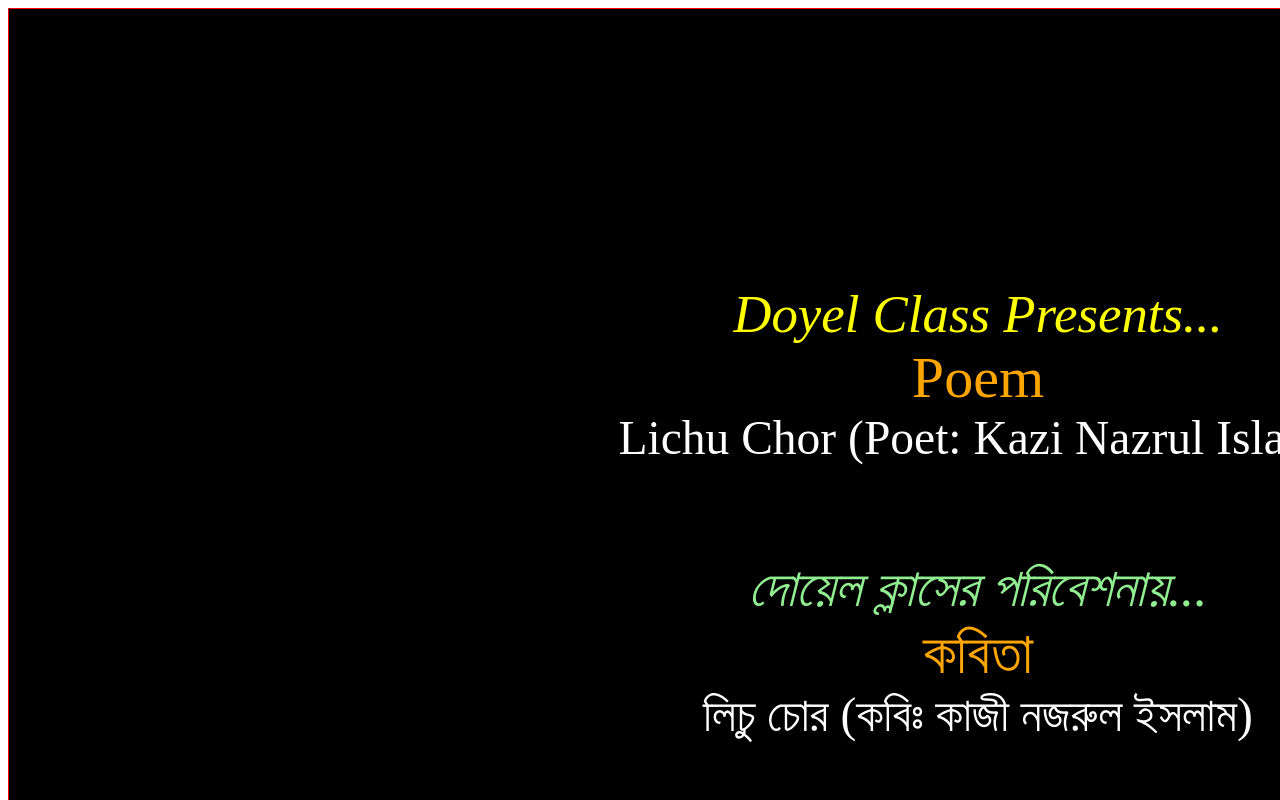
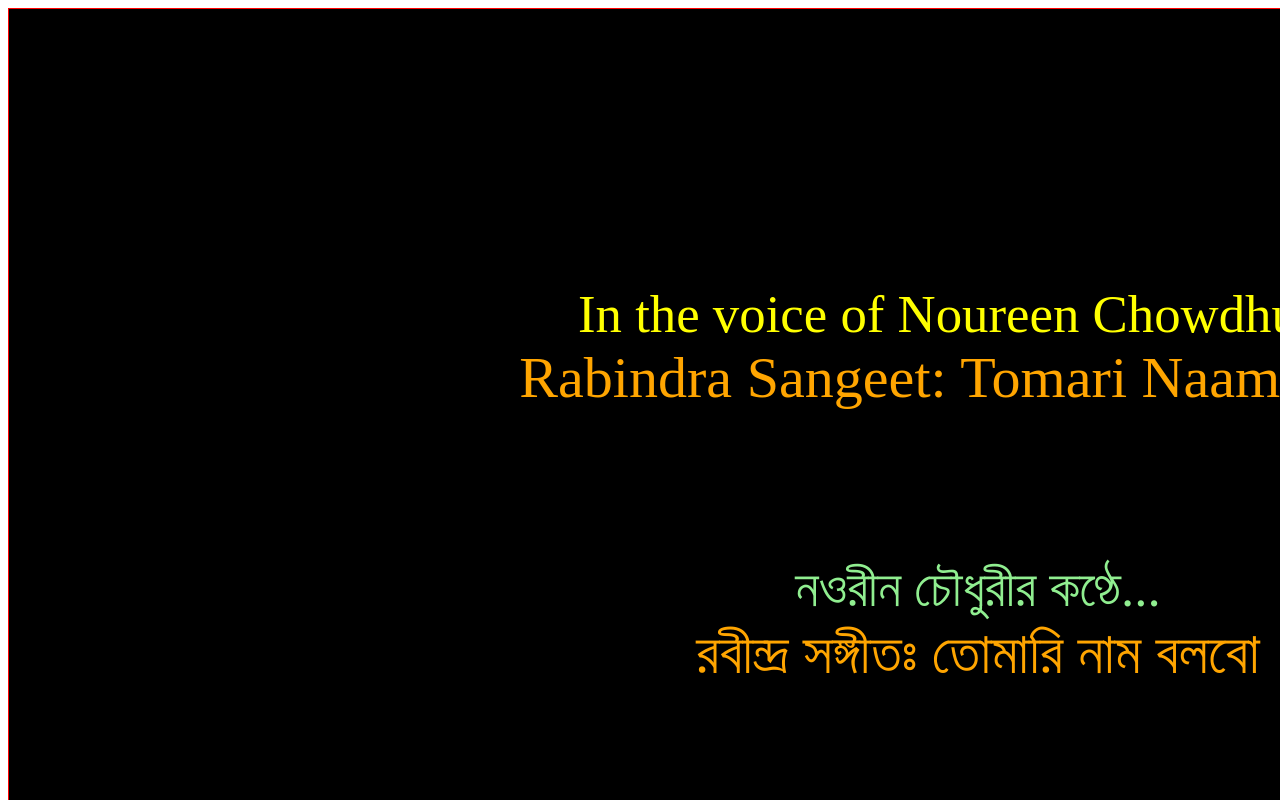
Before and after one commit to RahimAsif/Onkur_Video_Pages, a plain HTML site: page index.html in a window 1280 px wide. Shown: the top 800 px of the page. Drawn offline with Linux system fonts and the light colour scheme.

Commit message:
customizing for noureen song

```diff
--- a/index.html
+++ b/index.html
@@ -14,15 +14,13 @@
       </div>
 
       <div class="container-english">
-         <div class="line1">Doyel Class Presents...</div>
-         <div class="line2">Poem</div>
-         <div class="line3">Lichu Chor (Poet: Kazi Nazrul Islam)</div>
+         <div class="line1">In the voice of Noureen Chowdhury...</div>
+         <div class="line2">Rabindra Sangeet: Tomari Naam Bolbo</div>
       </div>
 
       <div class="container-bengali">
-         <div class="line1">দোয়েল ক্লাসের পরিবেশনায়...</div>
-         <div class="line2">কবিতা</div>
-         <div class="line3">লিচু চোর (কবিঃ কাজী নজরুল ইসলাম)</div>
+         <div class="line1">নওরীন চৌধুরীর কণ্ঠে...</div>
+         <div class="line2">রবীন্দ্র সঙ্গীতঃ তোমারি নাম বলবো</div>
       </div>
 
       <div class="container-gap-bottom">
--- a/styles.css
+++ b/styles.css
@@ -33,7 +33,7 @@
 
  .line1
  {
-   font-style: italic;
+   font-style: normal;
  }
 
  .line2
```
